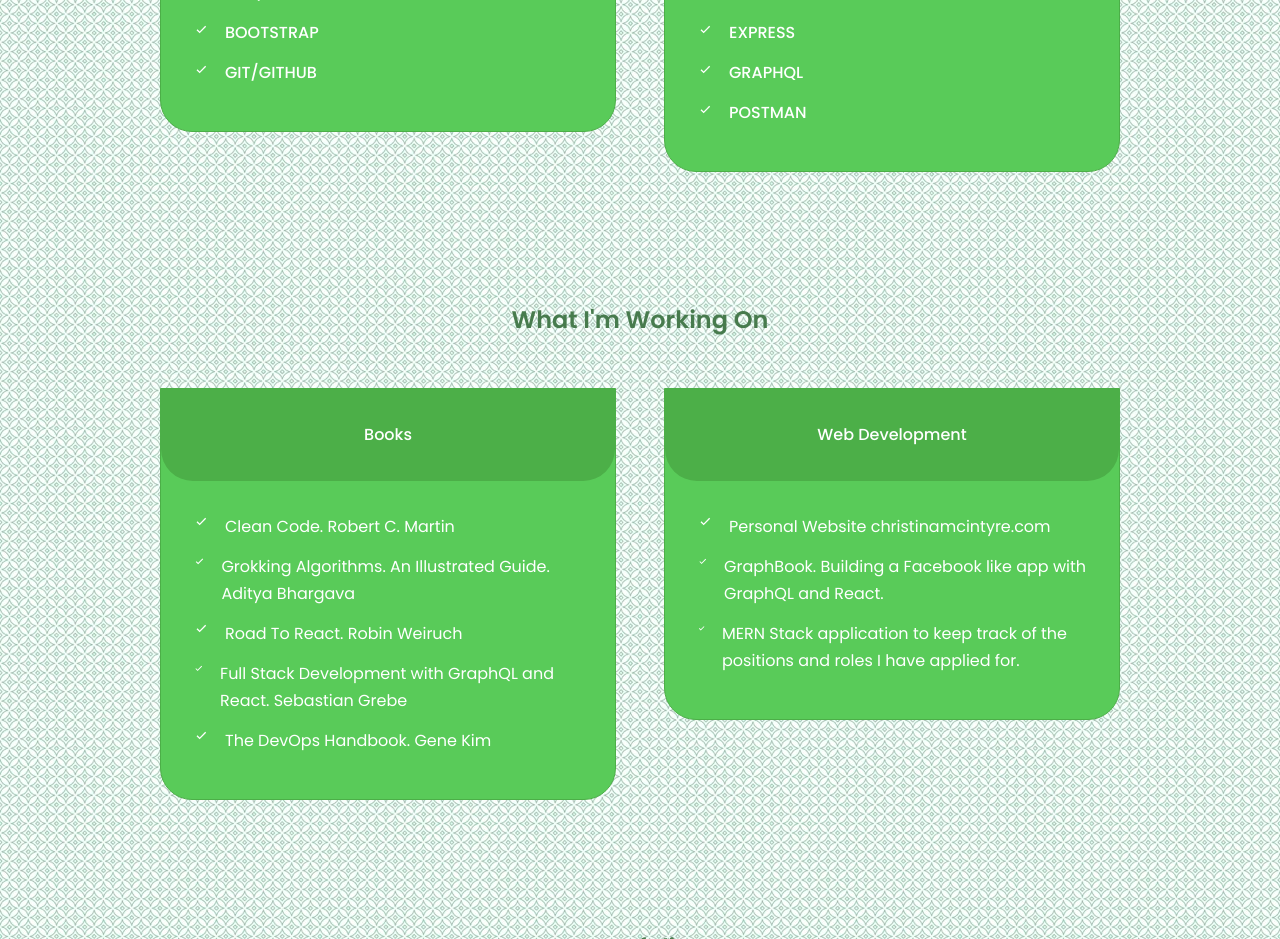
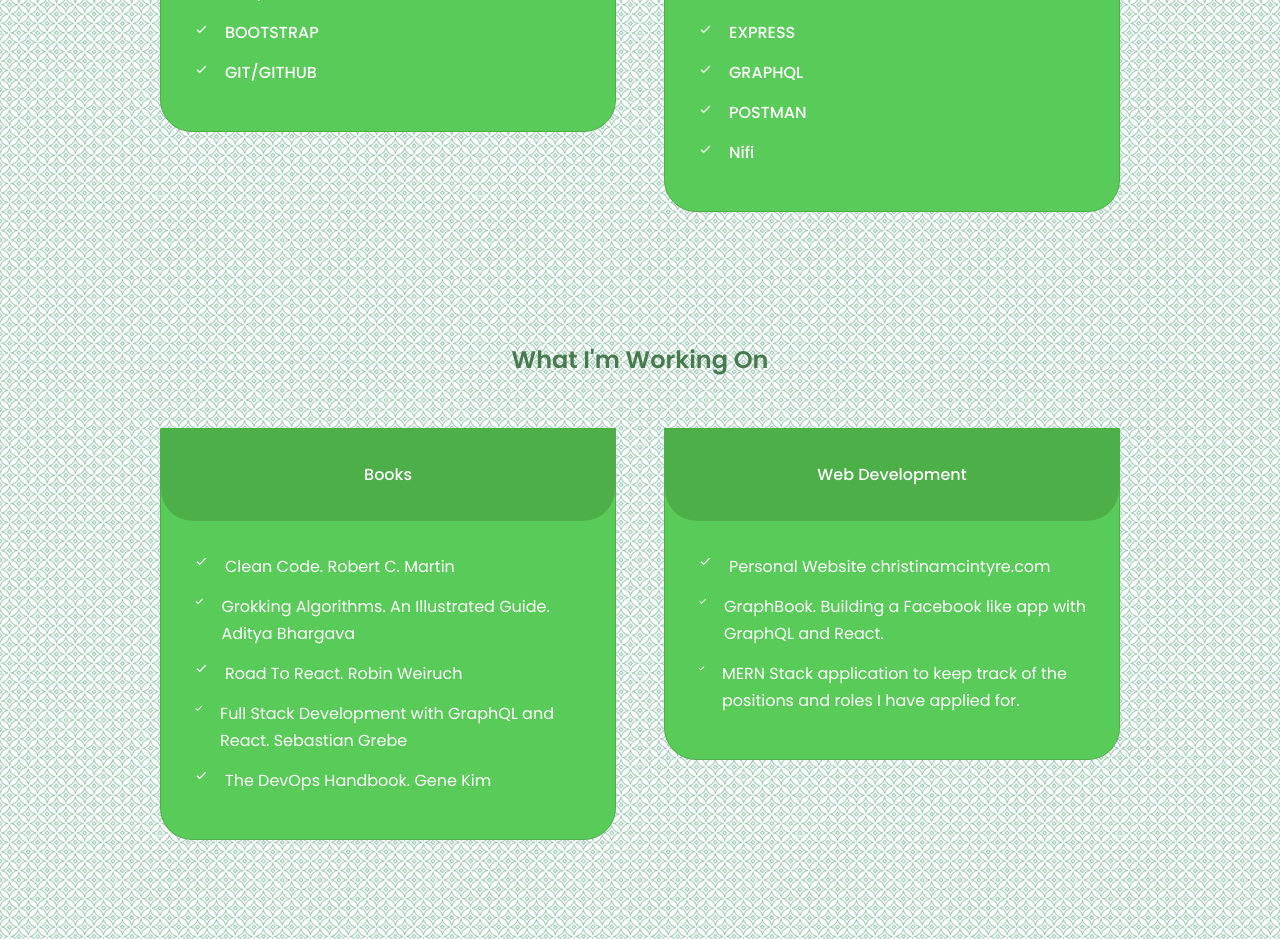
Before and after one commit to christinamcintyre1/react-portfolio-website, a React (Create React App) app: page / in a window 1280 px wide. Shown: the part 2480-3419 px from the top of the page. Built offline with nearby package versions, Linux system fonts and the light colour scheme.

Commit message:
Update Experience.jsx

```diff
--- a/src/components/experience/Experience.jsx
+++ b/src/components/experience/Experience.jsx
@@ -126,7 +126,13 @@
 
               </div>
             </li>
+          <li>
+              <BiCheck className="experience__details-icon" />
+              <div>
+                <h4>Nifi</h4>
 
+              </div>
+            </li>
           </ul>
         </article>
       </div>
```
